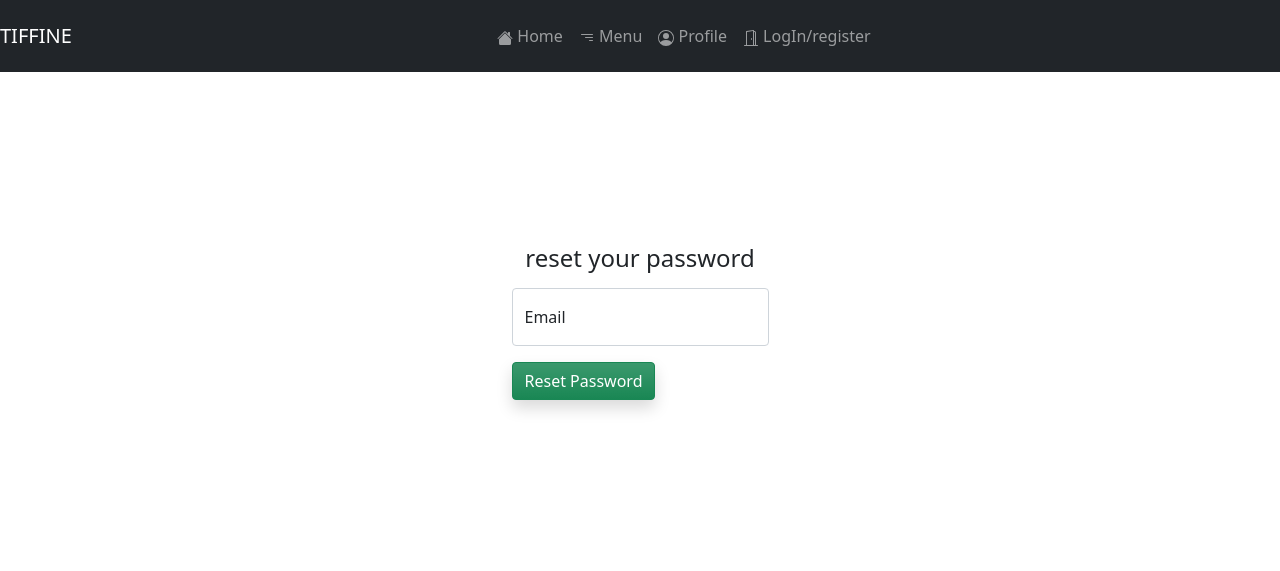
After one commit to vikasOzark/tiffine-service, a Django app: page /password_reset/ in a window 1280 px wide. The commit adds this page. Shown: the top 571 px of the page. Run offline with Django 4.2, Linux system fonts and the light colour scheme; some libraries are stand-ins or nearby versions.

Commit message:
update in forget password function

```diff
--- a/tiffine_site/templates/login.html
+++ b/tiffine_site/templates/login.html
@@ -19,6 +19,7 @@
 }
 </style>
 
+<body class="bg-dark bg-gradient bg-opacity-10">
     <div class="containe">
         <div class="">
             <h4 class = "d-flex justify-content-center mb-3">Log in here</h4>
@@ -33,6 +34,7 @@
                     <label for="floatingPassword">Password</label>
                 </div>
                 <h6>don't have a account <strong><a href="{% url 'register' %}">create here</a></strong></h6>
+                <h6> <strong><a href="{% url 'password_reset' %}">Forget password</a></strong></h6>
                 <button class="btn btn-success bg-gradient shadow"> Log In </button>
                 {% if messages %}
                     {% for message in messages %}
@@ -44,6 +46,7 @@
             </form>
         </div>
     </div>
+</body>
 <!-- JavaScript Bundle with Popper -->
 <script src="https://cdn.jsdelivr.net/npm/bootstrap@5.1.3/dist/js/bootstrap.bundle.min.js" integrity="sha384-ka7Sk0Gln4gmtz2MlQnikT1wXgYsOg+OMhuP+IlRH9sENBO0LRn5q+8nbTov4+1p" crossorigin="anonymous"></script>
 {% endblock %}
--- /dev/null
+++ b/tiffine_site/templates/password_reset_form.html
@@ -0,0 +1,44 @@
+{% extends 'base.html' %}
+
+{% block content %}
+{% load static %}
+
+<!-- CSS only -->
+<link href="https://cdn.jsdelivr.net/npm/bootstrap@5.1.3/dist/css/bootstrap.min.css" rel="stylesheet" integrity="sha384-1BmE4kWBq78iYhFldvKuhfTAU6auU8tT94WrHftjDbrCEXSU1oBoqyl2QvZ6jIW3" crossorigin="anonymous">
+
+<style>
+.containe {
+    height: 500px;
+    display: flex;
+    align-items: center;
+    justify-content: center;
+}
+
+.item {
+    width: 10em;
+}
+</style>
+
+<div class="containe">
+    <div class="">
+        <h4 class = "d-flex justify-content-center mb-3">reset your password</h4>
+        <form action="" method="post">
+            {% csrf_token %}
+            <div class="form-floating mb-3">
+                <input type="text" class="form-control" id="floatingInput" placeholder="name@example.com" name = 'email'>
+                <label for="floatingInput">Email</label>
+            </div>
+            <button class="btn btn-success bg-gradient shadow">Reset Password</button>
+            {% if messages %}
+                {% for message in messages %}
+                    <div class="alert {{ message.tags }} mt-2" role="alert">
+                        <h6>{{ message }}</h6>
+                    </div>
+                {% endfor %}
+            {% endif %}
+        </form>
+    </div>
+</div>
+<!-- JavaScript Bundle with Popper -->
+<script src="https://cdn.jsdelivr.net/npm/bootstrap@5.1.3/dist/js/bootstrap.bundle.min.js" integrity="sha384-ka7Sk0Gln4gmtz2MlQnikT1wXgYsOg+OMhuP+IlRH9sENBO0LRn5q+8nbTov4+1p" crossorigin="anonymous"></script>
+{% endblock %}
--- a/tiffine_site/templates/profile.html
+++ b/tiffine_site/templates/profile.html
@@ -1,5 +1,8 @@
 
-{% extends 'base.html' %} {% block content %} {% load static %}
+{% extends 'base.html' %}
+{% block content %}
+{% load static %}
+
 <link rel="stylesheet" href="{% static 'css/profile.css' %}" />
 
 </head>
--- a/tiffine_site/urls.py
+++ b/tiffine_site/urls.py
@@ -2,6 +2,7 @@ from django.urls import path
 from .views import *
 from django.conf import settings
 from django.conf.urls.static import static
+from django.contrib.auth import views as auth_views
 
 
 urlpatterns = [
@@ -13,5 +14,25 @@ urlpatterns = [
     path('login/', login, name='login'),
     path('logout_user/', logout_user, name='logout_user'),
     path('add-favorite/', add_favorite, name='add-favorite'),
-    path('user-profile/', user_profile, name='user-profile')
+    path('user-profile/', user_profile, name='user-profile'),
+
+    path('password_reset/', auth_views.PasswordResetView.as_view(
+        template_name='password_reset_form.html'
+    ), name='password_reset'),
+
+    path('password_reset/done/', auth_views.PasswordResetDoneView.as_view(
+         template_name='password_reset_done.html'
+         ), name='password_reset_done'),
+
+    path('password-reset-confirm/<uidb64>/<token>/', auth_views.PasswordResetConfirmView.as_view(
+        #     template_name='password_reset_confirm.html'
+    ),
+        name='password_reset_confirm'),
+
+    path('password_reset_complete/', auth_views.PasswordResetCompleteView.as_view(
+         template_name='password_reset_complete.html'
+         ),
+         name='password_reset_complete'),
+
+
 ] + static(settings.MEDIA_URL, document_root=settings.MEDIA_ROOT)
```
Also changed, not shown: main_project/settings.py (+8 -0 lines), tiffine_site/templates/password_reset_complete.html (added, +12 -0 lines), tiffine_site/templates/password_reset_confirm.html (added, +48 -0 lines), tiffine_site/templates/password_reset_done.html (added, +11 -0 lines), tiffine_site/templates/password_reset_email.html (added, +12 -0 lines), db.sqlite3. Lines whose indentation alone changed are shown as unchanged.
